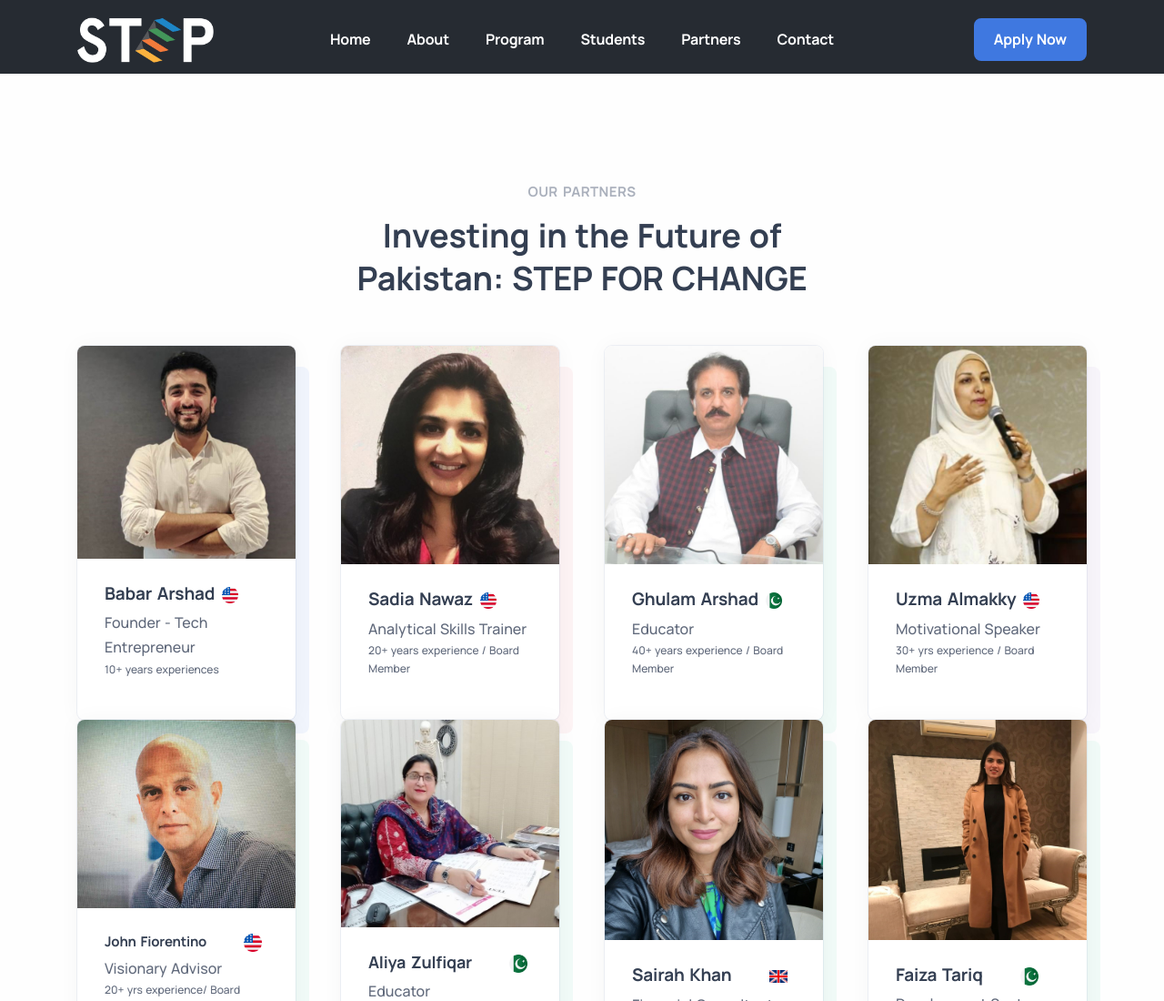
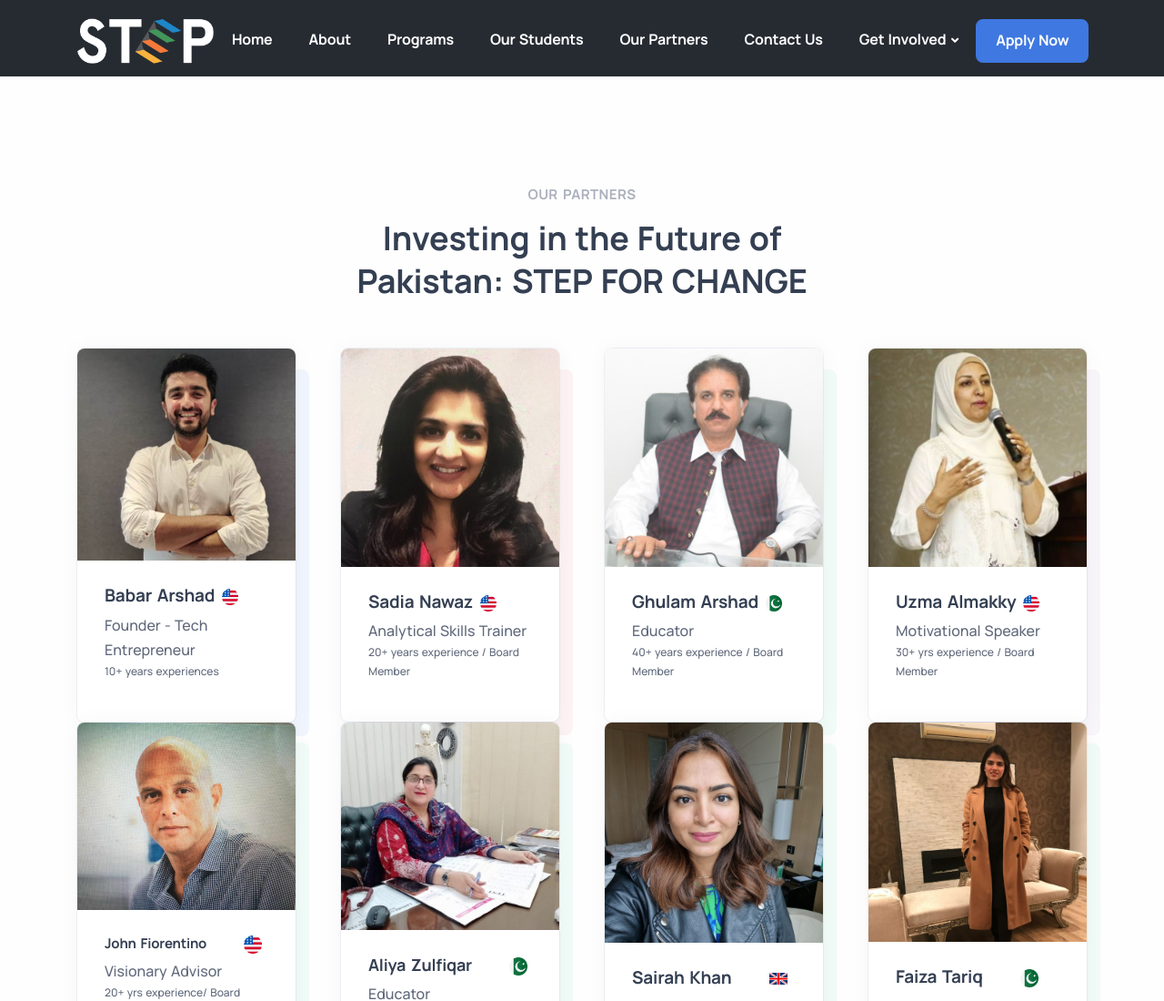
Before and after one commit to Zainjaved96/Step-for-change, a plain HTML site: page partners.html in a window 1280 px wide. Shown: the top 1100 px of the page at 91% size. Drawn offline with Linux system fonts and the light colour scheme.

Commit message:
Upadates on Navbar

```diff
--- a/partners.html
+++ b/partners.html
@@ -12,7 +12,7 @@
       content="bootstrap 5, business, corporate, creative, gulp, marketing, minimal, modern, multipurpose, one page, responsive, saas, sass, seo, startup, html5 template, site template"
     />
     <meta name="author" content="elemis" />
-    <title>Step | Partners</title>
+    <title>Step | Our Partners</title>
     <link rel="shortcut icon" href="./assets/img/favicon.png" />
 
     <link rel="stylesheet" href="./assets/css/plugins.css" />
@@ -71,16 +71,27 @@
                     <a class="nav-link" href="about.html">About</a>
                   </li>
                   <li class="nav-item dropdown">
-                    <a class="nav-link" href="program.html">Program</a>
+                    <a class="nav-link" href="program.html">Programs</a>
                   </li>
                   <li class="nav-item dropdown">
-                    <a class="nav-link" href="student.html">Students</a>
+                    <a class="nav-link" href="student.html">Our Students</a>
                   </li>
                   <li class="nav-item dropdown">
-                    <a class="nav-link" href="partners.html">Partners</a>
+                    <a class="nav-link" href="partners.html">Our Partners</a>
                   </li>
                   <li class="nav-item dropdown">
-                    <a class="nav-link" href="contact.html">Contact</a>
+                    <a class="nav-link" href="contact.html">Contact Us</a>
+                  </li>
+                  <li class="nav-item dropdown">
+                    <a class="nav-link dropdown-toggle" href="about" data-bs-toggle="dropdown">Get Involved</a>
+                    <ul class="dropdown-menu">
+                      <li class="dropdown dropdown-submenu"><a class="dropdown-item " href="our-story" data-bs-toggle="dropdown-item">Become a Partner</a>
+                      </li>
+                      <li class="dropdown dropdown-submenu"><a class="dropdown-item" href="our-team" data-bs-toggle="dropdown-item">Become a Trainer</a>
+                      </li>
+                      <li class="dropdown dropdown-submenu"><a class="dropdown-item" href="our-team" data-bs-toggle="dropdown-item">Prospective Students</a>
+                      </li>
+                    </ul>
                   </li>
                 </ul>
                 <!-- /.navbar-nav -->
```
Also changed, not shown: about.html (+15 -4 lines), contact.html (+16 -5 lines), index.html (+15 -4 lines), program.html (+16 -5 lines), student.html (+16 -5 lines).
